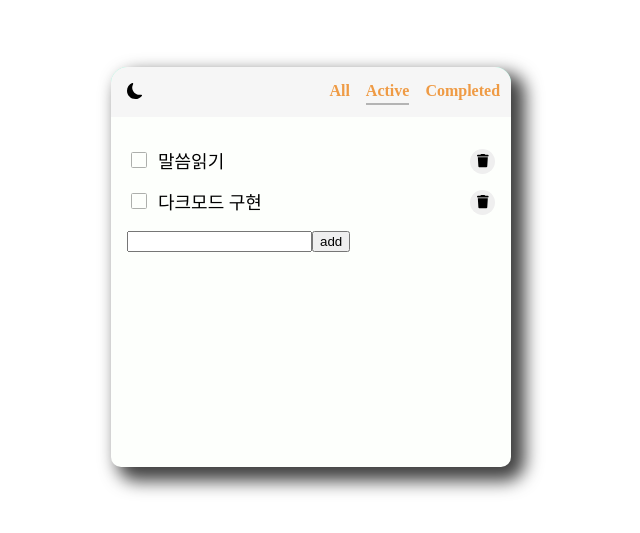
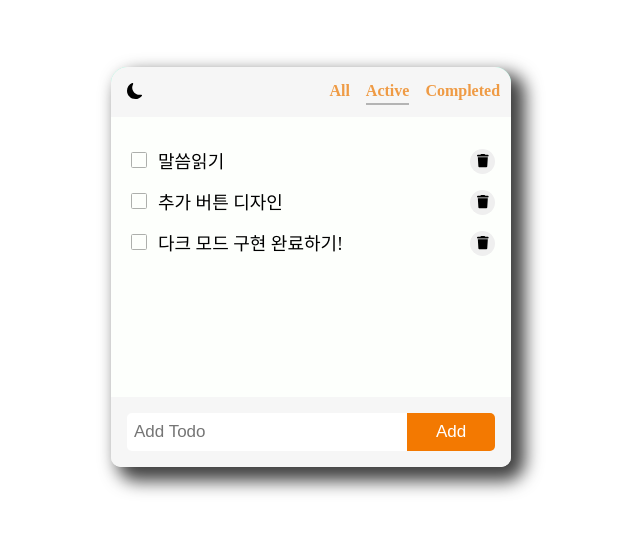
Before and after one commit to annasyun/Todo, a React (Create React App) app: page /active in a window 1280 px wide. Shown: the part 133-666 px from the top of the page, without its empty margins (329-969 px from the left). Built offline with nearby package versions, Linux system fonts and the light colour scheme; data requests are answered from the project's data file.

Commit message:
style: form design

```diff
--- a/db.json
+++ b/db.json
@@ -12,8 +12,13 @@
     },
     {
       "isCompleted": false,
-      "content": "다크모드 구현",
-      "id": 8
+      "content": "추가 버튼 디자인",
+      "id": 9
+    },
+    {
+      "isCompleted": false,
+      "content": "다크 모드 구현 완료하기!",
+      "id": 10
     }
   ]
 }
--- /dev/null
+++ b/src/components/Form/Form.module.css
@@ -0,0 +1,53 @@
+.form {
+  position: absolute;
+  bottom: 0;
+  padding: 1rem;
+  background-color: #f6f6f6;
+  width: 100%;
+  height: 70px;
+  left: 0;
+  border-bottom-left-radius: 10px;
+  border-bottom-right-radius: 10px;
+  font-size: 28px;
+}
+
+.text,
+.btn {
+  border: none;
+  font-size: 17px;
+  height: 100%;
+}
+
+.text {
+  width: 280px;
+  border-top-left-radius: 5px;
+  border-bottom-left-radius: 5px;
+}
+
+.text::-webkit-input-placeholder {
+  padding-left: 5px;
+}
+
+.text::-moz-placeholder {
+  padding-left: 5px;
+}
+
+.text:-ms-input-placeholder {
+  padding-left: 5px;
+}
+
+.text::-ms-input-placeholder {
+  padding-left: 5px;
+}
+
+.text::placeholder {
+  padding-left: 5px;
+}
+
+.btn {
+  width: 88px;
+  background-color: #f37901;
+  color: white;
+  border-top-right-radius: 5px;
+  border-bottom-right-radius: 5px;
+}
--- a/src/components/Form/NewTodoForm.jsx
+++ b/src/components/Form/NewTodoForm.jsx
@@ -1,6 +1,7 @@
 import React from "react";
 import { postTodosAxios } from "../../api/todos";
 import useInput from "../../hooks/useInput";
+import styles from "./Form.module.css";
 
 export default function NewTodoForm({ getTodos }) {
   const [todoValue] = useInput("");
@@ -15,17 +16,24 @@ export default function NewTodoForm({ getTodos }) {
   };
 
   return (
-    <form action="" method="get" onSubmit={handleSubmit}>
+    <form
+      className={styles.form}
+      action=""
+      method="get"
+      onSubmit={handleSubmit}
+    >
       <label htmlFor="inp-text">
         <input
+        className={styles.text}
           id="inp-text"
           value={todoValue.value}
           onChange={todoValue.onchange}
           type="text"
+          placeholder="Add Todo"
         />
       </label>
       <label htmlFor="inp-btn">
-        <input id="inp-btn" type="submit" value={"add"} />
+        <input className={styles.btn} id="inp-btn" type="submit" value={"Add"} />
       </label>
     </form>
   );
```
